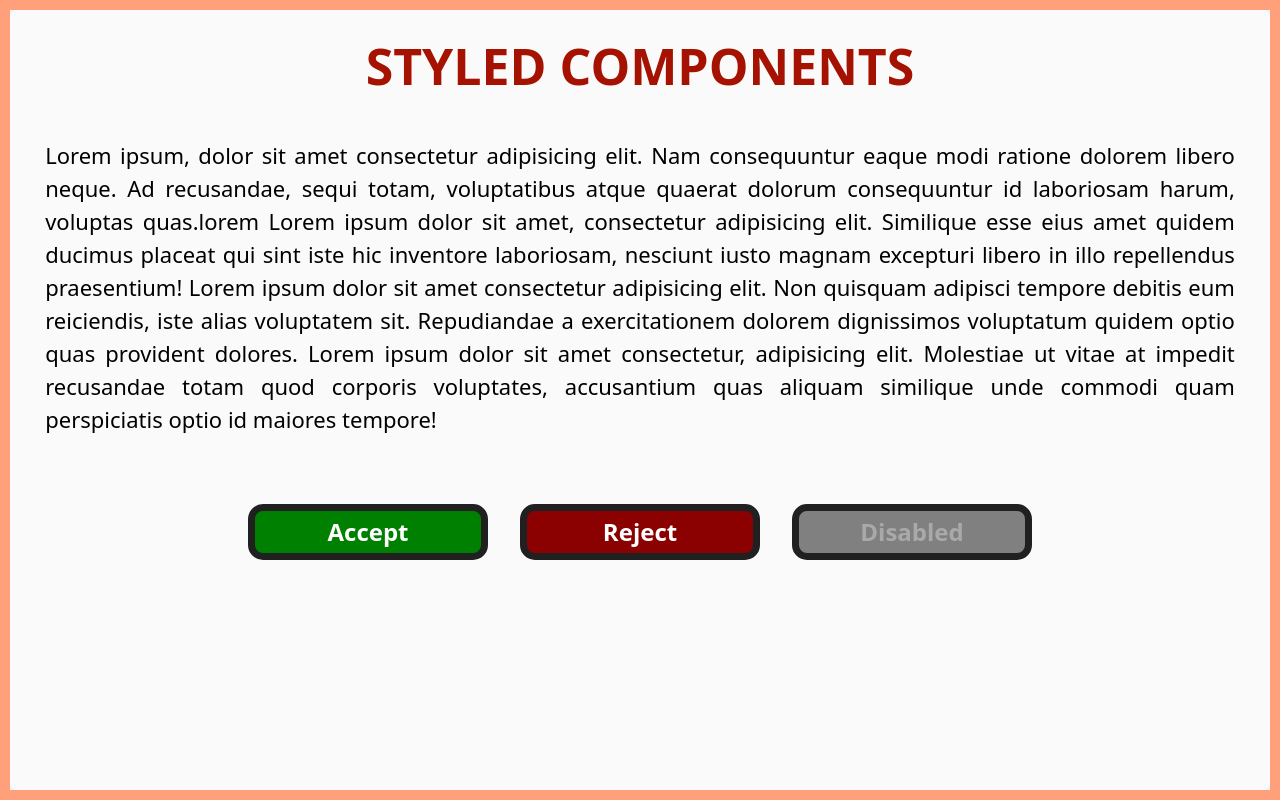
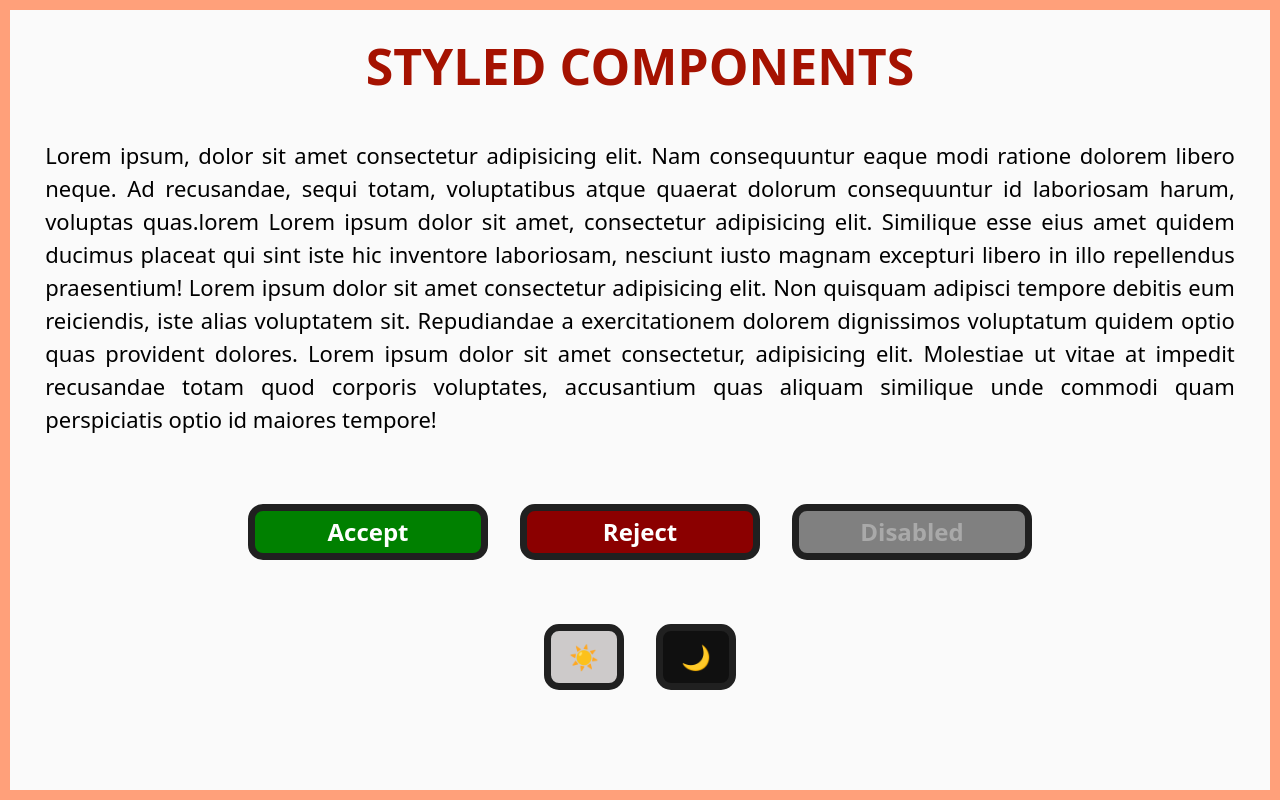
Before and after one commit to PouryaSoleimani/REACT-LIBRARIES, a React (Vite) app: page /styled-components-3 in a window 1280 px wide. Built offline with nearby package versions, Linux system fonts and the light colour scheme.

Commit message:
STYLED COMPONENTS

```diff
--- a/src/StyledComponents3.tsx
+++ b/src/StyledComponents3.tsx
@@ -1,6 +1,9 @@
 //^ STYLED COMPONENTS 3 PAGE
-import React from 'react'
+import React, { useState } from 'react'
 import styled, { ThemeProvider, createGlobalStyle } from 'styled-components'
+
+//TYPES
+type InputThemeType = { body: string, title: string, text: string }
 
 //STYLED COMPONENTS
 const Wrapper = styled.div`display : flex ; flex-direction : column ; justify-content : start ; align-items : center ; gap : 1rem ; padding : .2rem ; border:10px solid lightsalmon; width : 100% ; height : 100vh; background-color : ${props => props.theme.body};`
@@ -15,19 +18,21 @@ const DisabledButton = styled(AcceptButton).attrs({ disabled: true })`background
 const GlobalStyles = createGlobalStyle`button { border : 7px solid ${props => props.theme.title} ; border-radius : 20px;}`
 
 // THEMING
-const DarkTheme = { body: "#202020", title: '#fafafa', text: 'lightgray' }
+const DarkTheme = { body: "#202020", title: '#7a7777', text: 'lightgray' }
 const LightTheme = { body: "#fafafa", title: '#202020', text: 'black' }
 
+const LightButton = styled(AcceptButton)`background-color:#cdcaca; padding:.5rem; width : 5rem;`
+const DarkButton = styled(AcceptButton)`background-color :#101010; padding:.5rem; width : 5rem;`
 
 
 //COMPONENT
 const StyledComponents3 = () => {
-
-
+  const [theme, setTheme] = useState(LightTheme)
+  function themeToggler(inputTheme: InputThemeType) { setTheme(inputTheme) }
 
 
   return (
-    <ThemeProvider theme={LightTheme}>
+    <ThemeProvider theme={theme}>
 
       <Wrapper>
         <GlobalStyles />
@@ -43,6 +48,11 @@ const StyledComponents3 = () => {
           <DisabledButton>Disabled</DisabledButton>
         </ButtonsParent>
 
+        <ButtonsParent>
+          <LightButton onClick={() => setTheme(LightTheme)}>☀</LightButton>
+          <DarkButton onClick={() => setTheme(DarkTheme)}>🌙</DarkButton>
+        </ButtonsParent>
+
       </Wrapper>
     </ThemeProvider>
   )
```
